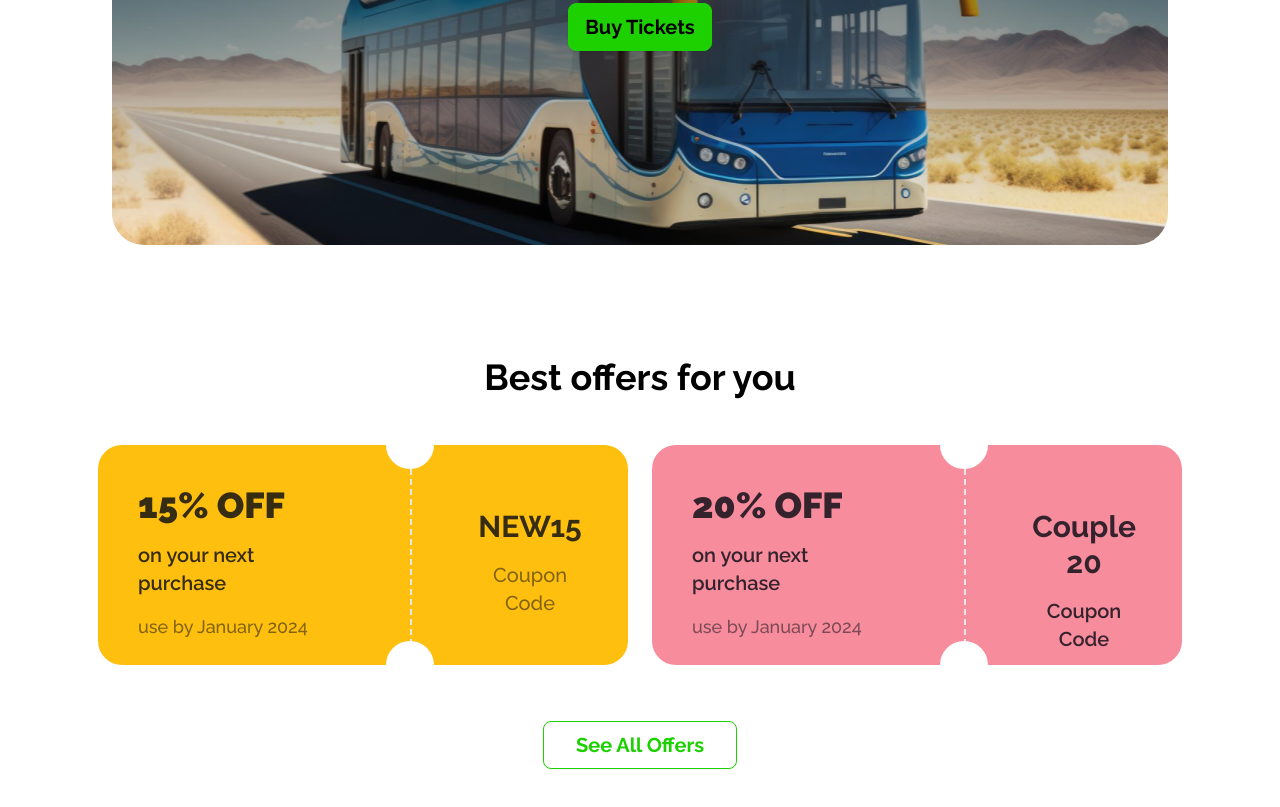
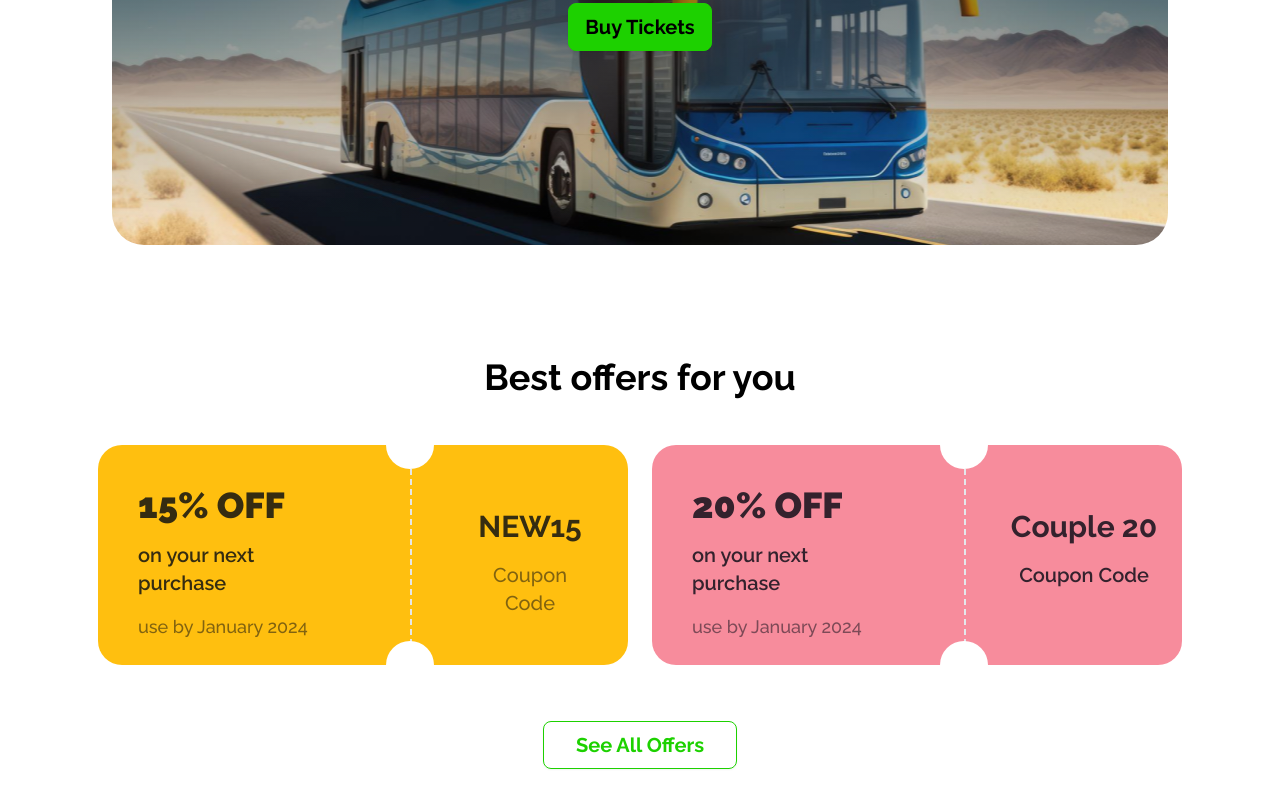
Before and after one commit to Masumbillah2062003/B9A5-website, a plain HTML site: page index.html in a window 1280 px wide. Shown: the part 437-1244 px from the top of the page. Drawn offline with nearby package versions, Linux system fonts and the light colour scheme.

Commit message:
card padding added

```diff
--- a/index.html
+++ b/index.html
@@ -140,7 +140,7 @@
                 <div class="lg:w-12 lg:h-12 w-9 h-9 bg-white rounded-full absolute -bottom-[1.5rem]">
                 </div>
               </div>
-              <div class="lg:w-48 w-28 px-6 py-7 lg:px-8 lg:py-16 ">
+              <div class="lg:w-48 w-28 py-11  lg:py-16 ">
                 <h1 class="text-[#030712cc] lg:text-3xl text-lg font-bold">Couple 20</h1>
                 <p class="text-[#030712cc] lg:text-xl font-semibold lg:my-4">
                   Coupon Code
```
